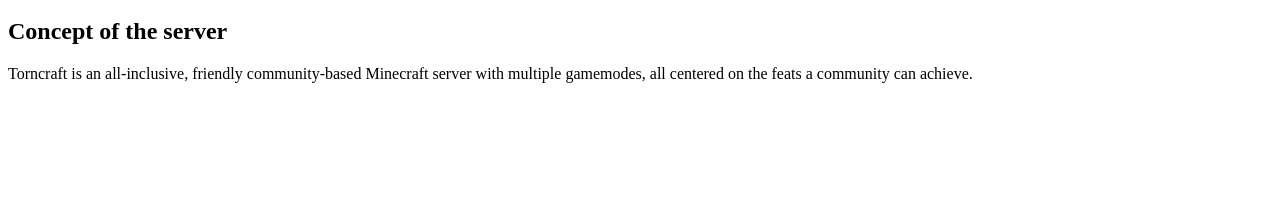
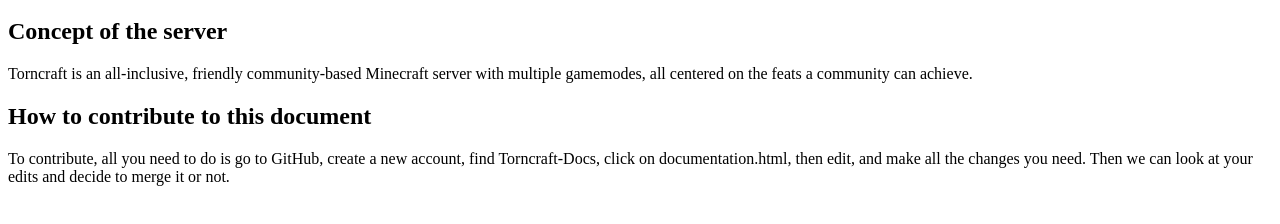
Before and after one commit to Torncraft/Torncraft-Docs, a plain HTML site: page documentation.html in a window 1280 px wide. Shown: the part 48-272 px from the top of the page. Drawn offline with Linux system fonts and the light colour scheme.

Commit message:
Added how to contribute

```diff
--- a/documentation.html
+++ b/documentation.html
@@ -11,5 +11,8 @@
 </h2>
 Torncraft is an all-inclusive, friendly community-based Minecraft server with multiple gamemodes, all centered on the feats a community can achieve.
 
+<h2>How to contribute to this document</h2>
+To contribute, all you need to do is go to GitHub, create a new account, find Torncraft-Docs, click on documentation.html, then edit, and make all the changes you need. Then we can look at your edits and decide to merge it or not.
+
 </body>
 </html>
```
